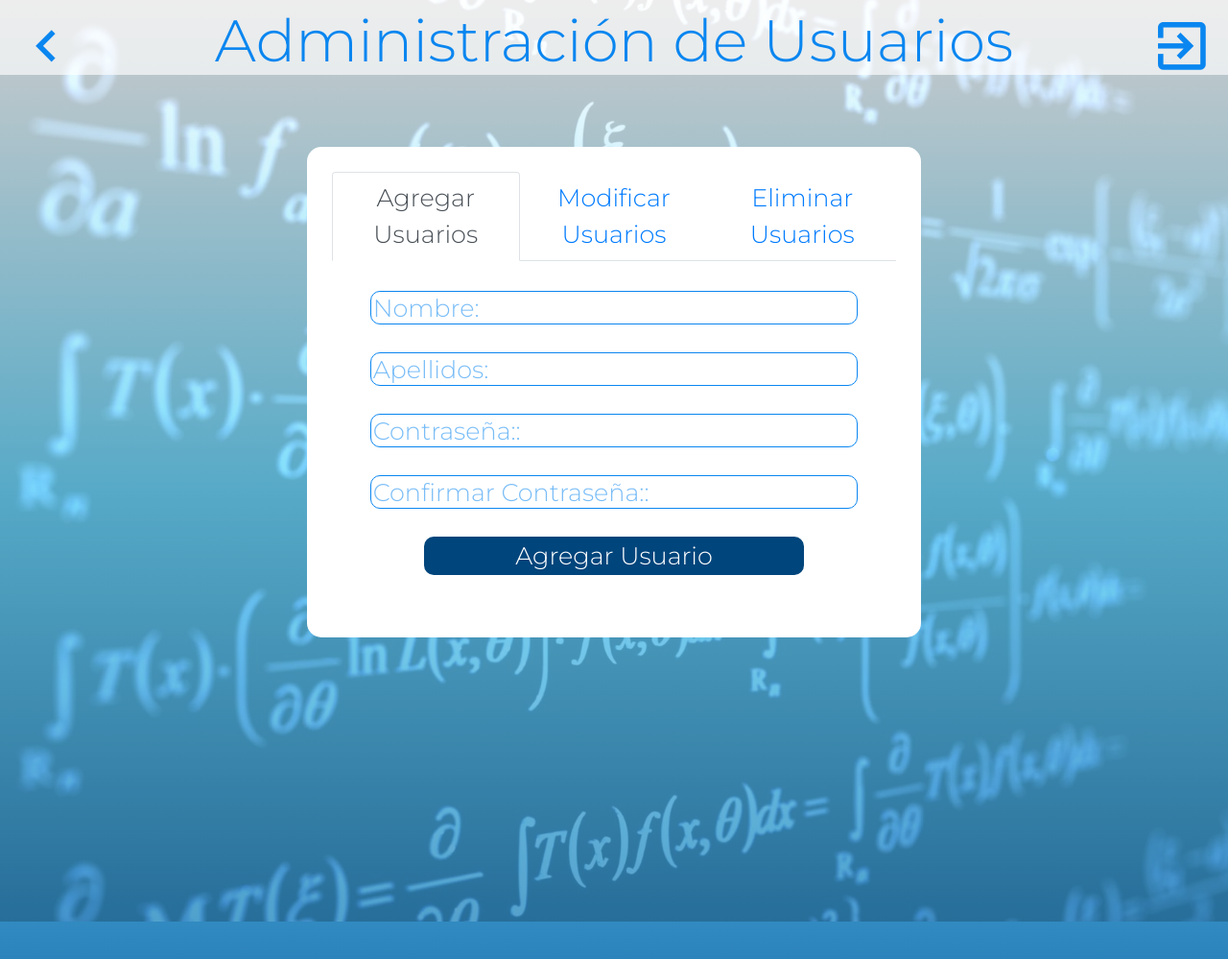
After one commit to JavierCR16/Generador_de_Examenes, a Flask app: page /AdministrarUsuarios in a window 1280 px wide. The commit adds this page. Shown: the top 999 px of the page at 96% size. Run offline with Flask 2, Linux system fonts and the light colour scheme; the visitor is signed in with stand-in values (Sample User, id 1); some libraries are stand-ins or nearby versions.

Commit message:
Users Adm HTML Pages

```diff
--- a/Controlador/Controlador.py
+++ b/Controlador/Controlador.py
@@ -247,9 +247,9 @@ class Controlador:
         return GestorBase.loadInformacionGenerarExamen(tipoExamen,usuario,contrasenna)
 
     #Funciones Compartir Examenes
-    def cargarUsuarios(self,usuario,contrasenna):
+    def cargarUsuarios(self,usuario,contrasenna, tipo):
 
-        return GestorBase.cargarUsuarios(usuario,contrasenna)
+        return GestorBase.cargarUsuarios(usuario,contrasenna, tipo)
 
     def enviarExamen(self,usuarioLogueado,asunto,cuerpo,examenes,listaCorreos):
 
--- a/Gestores/GestorBase.py
+++ b/Gestores/GestorBase.py
@@ -60,7 +60,7 @@ def obtenerInformacionItem(idItem,usuario,contrasenna):
 def cerrarConexion(objetoConexion):
     objetoConexion.close()
 
-def cargarUsuarios(usuario,contrasenna):
+def cargarUsuarios(usuario,contrasenna, tipo):
 
     nuevaConexion = establecerConexion(usuario,contrasenna)
     listaUsuarios = []
@@ -68,9 +68,12 @@ def cargarUsuarios(usuario,contrasenna):
 
         try:
             with nuevaConexion.cursor() as usuarios:
-                queryUsuarios = "SELECT nombreCompleto, correo FROM USUARIO WHERE correo != %s"
-
-                usuarios.execute(queryUsuarios,(usuario))
+                if tipo == "admin":
+                    queryUsuarios = "SELECT nombreCompleto, correo FROM USUARIO"
+                    usuarios.execute(queryUsuarios)
+                else:
+                    queryUsuarios = "SELECT nombreCompleto, correo FROM USUARIO WHERE correo != %s"
+                    usuarios.execute(queryUsuarios, (usuario))
 
                 for atributos in usuarios:
                     nuevoUsuario = ObjetoUsuario(atributos[0],atributos[1])
--- a/app.py
+++ b/app.py
@@ -370,7 +370,7 @@ def aprobarRechazarSugerencia(): #1 = Aprobar, 0 = Rechazar
 #COMPARTIR EXAMENES
 @app.route('/CompartirExamenes')
 def compartirExamenes():
-    usuarios = Controller.cargarUsuarios(session['user'],session['contrasenna'])
+    usuarios = Controller.cargarUsuarios(session['user'],session['contrasenna'], "compartir")
 
     return render_template("CompartirExamenes.html",usuarios = usuarios)
 
@@ -385,7 +385,7 @@ def enviarCorreo():
 
     Controller.enviarExamen(nombreSender,asunto,cuerpo,archivosExamen,listaCorreos)
 
-    usuarios = Controller.cargarUsuarios(session['user'], session['contrasenna'])
+    usuarios = Controller.cargarUsuarios(session['user'], session['contrasenna'], "correo")
 
     return render_template("CompartirExamenes.html", usuarios=usuarios)
 
@@ -641,6 +641,12 @@ def agregarComentario():
 
     return jsonify({"success":1,"mensaje":"Su comentario ha sido enviado con éxito"})
 
+@app.route('/AdministrarUsuarios')
+def adminUsuarios():
+    usuarios = Controller.cargarUsuarios(session['user'], session['contrasenna'], "admin")
+
+    return render_template('AdministrarUsuarios.html', usuarios = usuarios)
+
 if __name__ == '__main__':
 
     app.run(host = '0.0.0.0')
--- a/static/style.css
+++ b/static/style.css
@@ -373,7 +373,7 @@ ul, li {
 
 .titulo {
 	width: 25%;
-	height: 25%;
+	height: 30%;
 	top: 25%;
 	left: 38%;
 	position: absolute;
--- /dev/null
+++ b/templates/AdministrarUsuarios.html
@@ -0,0 +1,77 @@
+<!DOCTYPE html>
+<html lang="en">
+
+<head>
+    <meta charset="UTF-8">
+    <meta name="viewport" content="width=device-width, initial-scale=1.0">
+    <link rel="stylesheet" href="https://use.fontawesome.com/releases/v5.8.1/css/all.css" integrity="sha384-50oBUHEmvpQ+1lW4y57PTFmhCaXp0ML5d60M1M7uH2+nqUivzIebhndOJK28anvf" crossorigin="anonymous">
+    <link rel="stylesheet" href="https://fonts.googleapis.com/icon?family=Material+Icons">
+    <link rel="stylesheet" href="https://www.w3schools.com/w3css/4/w3.css">
+    <link rel="stylesheet" href="https://maxcdn.bootstrapcdn.com/bootstrap/4.3.1/css/bootstrap.min.css">
+    <script src="https://ajax.googleapis.com/ajax/libs/jquery/3.3.1/jquery.min.js"></script>
+    <script src="https://cdnjs.cloudflare.com/ajax/libs/popper.js/1.14.7/umd/popper.min.js"></script>
+    <script src="https://maxcdn.bootstrapcdn.com/bootstrap/4.3.1/js/bootstrap.min.js"></script>
+    <link href="https://fonts.googleapis.com/css?family=Montserrat:300" rel="stylesheet">
+    <link rel="stylesheet" type="text/css" href="../static/style.css">
+    <script type="text/javascript" src="/static/solicitudes.js"></script>
+    <title>GEMA 💎 </title>
+</head>
+<body>
+
+    <img class= "imgs" src="../static/bkg.jpg">
+
+
+    <div class="col-md-12 header">
+        <a href="/OpcionesPrincipales"><i class="material-icons backA">chevron_left</i></a>
+        <h1>Administración de Usuarios</h1>
+        <form id="formlogout" action="cerrarSesion" method="post">
+            <a href="javascript:$('#formlogout').submit();" data-toggle="SignOutTooltip" data-placement="bottom" title="Cerrar Sesión"><i class="material-icons signO">exit_to_app</i></a>
+        </form>
+    </div>
+
+    <div class= "col-md-6 w3-container divs">
+        <nav class = "nav-justified">
+            <div class="nav nav-tabs navs" id="nav-tab" role="tablist">
+                <a class="nav-item nav-link active" id="nav-AgregarUsuario-tab" data-toggle="tab" href="#nav-AgregarUsuario" role="tab" aria-controls="nav-AgregarUsuario" aria-selected="true">Agregar Usuarios</a>
+                <a class="nav-item nav-link" id="nav-ModificarUsuario-tab" data-toggle="tab" href="#nav-ModificarUsuario" role="tab" aria-controls="nav-ModificarUsuario" aria-selected="false">Modificar Usuarios</a>
+                <a class="nav-item nav-link" id="nav-EliminarUsuario-tab" data-toggle="tab" href="#nav-EliminarUsuario" role="tab" aria-controls="nav-EliminarUsuario" aria-selected="false">Eliminar Usuarios</a>
+            </div>
+        </nav>
+
+        <div class="tab-content" id="nav-tabContent">
+            <div class="tab-pane tabs fade show active" id="nav-AgregarUsuario" role="tabpanel" aria-labelledby="nav-AgregarUsuario-tab">
+                <input id ="nombreAdmUsuarioAg" type="text" name="nombreAdmUsuarioAg" placeholder="Nombre:">
+                <input id ="apellidosAdmUsuarioAg" type="text" name="apellidosAdmUsuarioAg" placeholder="Apellidos:">
+                <input id ="contrasennaAdmUsuarioAg" type="password" name="contrasennaAdmUsuarioAg" placeholder="Contraseña::">
+                <input id ="confContraAdmUsuarioAg" type="password" name="confContraAdmUsuarioAg" placeholder="Confirmar Contraseña::">
+
+                <button>Agregar Usuario</button>
+            </div>
+            <div class="tab-pane tabs fade" id="nav-ModificarUsuario" role="tabpanel" aria-labelledby="nav-ModificarUsuario-tab">
+                <select name="adminUsuarios" id="adminUsuarios">
+                    {% for usuario in usuarios %}
+                        <option>{{ usuario.getNombre() }} ({{ usuario.getCorreo() }})</option>
+                    {% endfor %}
+                </select>
+
+                <input id ="nombreAdmUsuarioMod" type="text" name="nombreAdmUsuarioMod" placeholder="Nombre:">
+                <input id ="apellidosAdmUsuarioMod" type="text" name="apellidosAdmUsuarioMod" placeholder="Apellidos:">
+                <input id ="contrasennaAdmUsuarioMod" type="password" name="contrasennaAdmUsuarioMod" placeholder="Contraseña:">
+                <input id ="confContraAdmUsuarioMod" type="password" name="confContraAdmUsuarioMod" placeholder="Confirmar Contraseña:">
+
+                <button>Modificar Usuario</button>
+            </div>
+            <div class="tab-pane tabs fade" id="nav-EliminarUsuario" role="tabpanel" aria-labelledby="nav-EliminarUsuario-tab">
+                <select name="adminUsuarios" id="adminUsuarios">
+                    {% for usuario in usuarios %}
+                        <option>{{ usuario.getNombre() }} ({{ usuario.getCorreo() }})</option>
+                    {% endfor %}
+                </select>
+
+                <button>Eliminar</button>
+            </div>
+        </div>
+    </div>
+
+</body>
+</html>
--- a/templates/LogIn.html
+++ b/templates/LogIn.html
@@ -22,6 +22,7 @@
                 <input name ="correo" type="email" placeholder="Email: "/>
                 </br>
                 <input name="contrasenna" type="password" placeholder="Contraseña: " />
+
                 </br>
                 </br>
                 <button type="submit"> Ingresar </button>
--- a/templates/OpcionesPrincipales.html
+++ b/templates/OpcionesPrincipales.html
@@ -33,10 +33,11 @@
             <a id="subnav" href="/VerificacionEdicion">Verificar Sugerencias</a>
         </div>
         <a href="/CRUDIndiceDiscriminacion">Índice de Discriminación</a>
-        <a href="/ConsultaEstadisticasItems">Consulta de Estadisticas de Ítems</a>
+        <a href="/ConsultaEstadisticasItems">Consulta de Estadísticas de Ítems</a>
         <a href="/Graficos">Gráficos</a>
         <a href="/ComentariosEstudiantes">Comentarios de Estudiantes</a>
         <a href="/SesionJuego">Crear Juego</a>
+        <a href="/AdministrarUsuarios">Administrar Usuarios</a>
     </div>
 
     <img class= "imgs" src="../static/bkg.jpg">
```
Also changed, not shown: templates/CRUDRespuestas.html (indentation only).
